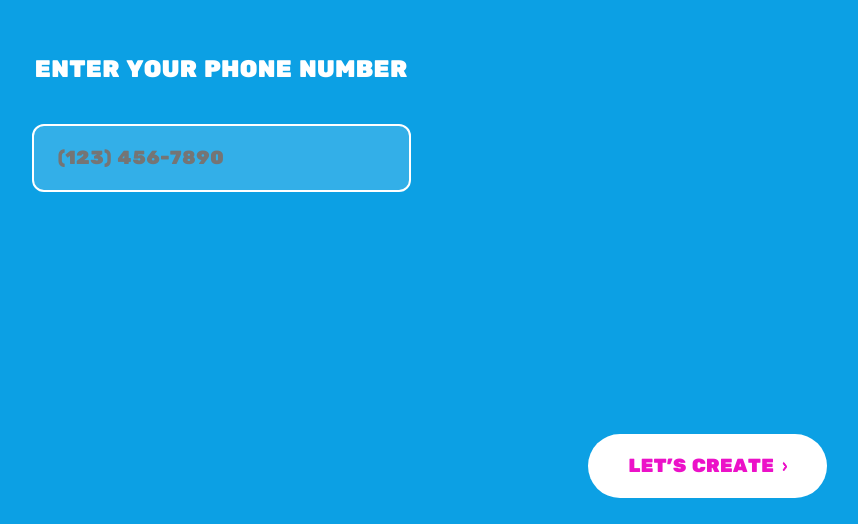
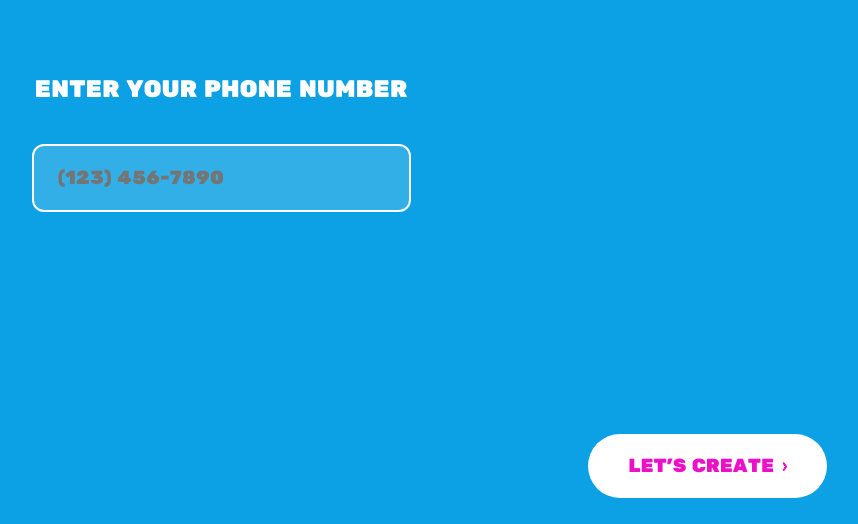
Before and after one commit to mattfast/fitpix_fe, a React (Create React App) app: page /signup in a window 1280 px wide. Shown: the part 276-800 px from the top of the page, without its empty margins (419-1277 px from the left). Built offline with nearby package versions, Linux system fonts and the light colour scheme; no server answers.

Commit message:
better spacing photo component

```diff
--- a/src/Signup.css
+++ b/src/Signup.css
@@ -86,10 +86,10 @@
   align-self: stretch;
   color: #FFF;
   text-align: center;
-  font-family: SF Pro Rounded;
+  font-family: Rubik One;
   font-size: 18px;
   font-style: normal;
-  font-weight: 200;
+  font-weight: 400;
   line-height: 115%; /* 27.6px */
   letter-spacing: -0.24px;
   text-transform: uppercase;
@@ -150,7 +150,7 @@
   display: flex;
   width: 1px;
   height: 1px;
-  margin-top: -41px;
+  margin-top: -81px;
   /*padding: 0px 61.2px;*/
   justify-content: center;
   align-items: center;
```
